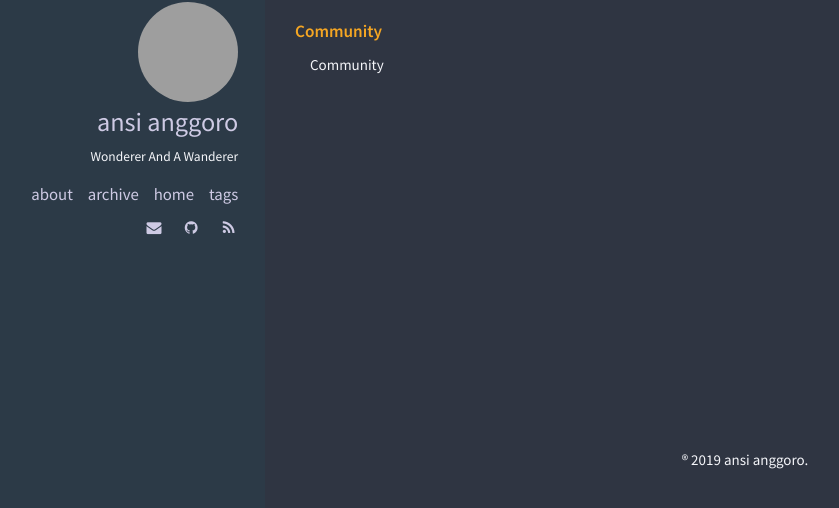
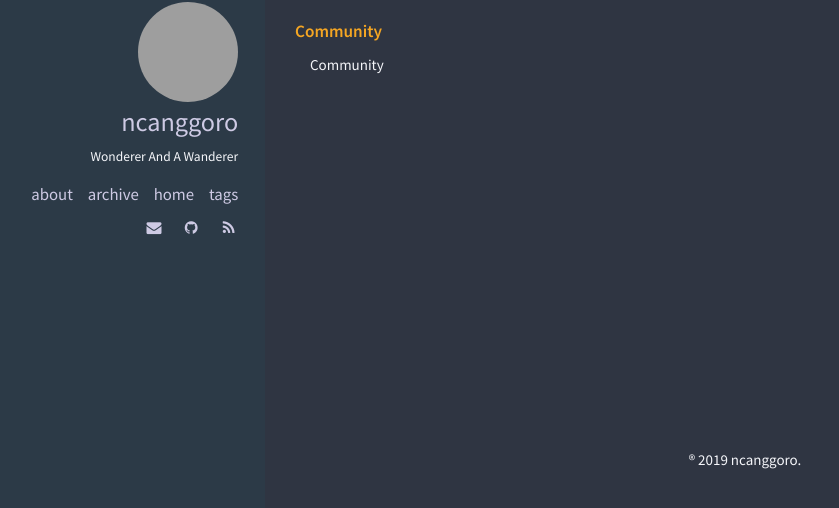
Before and after one commit to ansianggoro/ansianggoro.github.io, a Jekyll site: the page built from index.html, in a window 1280 px wide. Shown: the part 289-797 px from the top of the page, without its empty margins (55-894 px from the left). Built offline with Jekyll 4.4.1, drawn with Linux system fonts in a browser that asks for light colours.

Commit message:
edit config

```diff
--- a/_config.yml
+++ b/_config.yml
@@ -33,7 +33,7 @@ kramdown:
 ####################################
 #
 owner:
-  name: ansi anggoro
+  name: ncanggoro
   avatar: profile-logo.png
   job: " "
   bio: "Wonderer And  A Wanderer"
```
